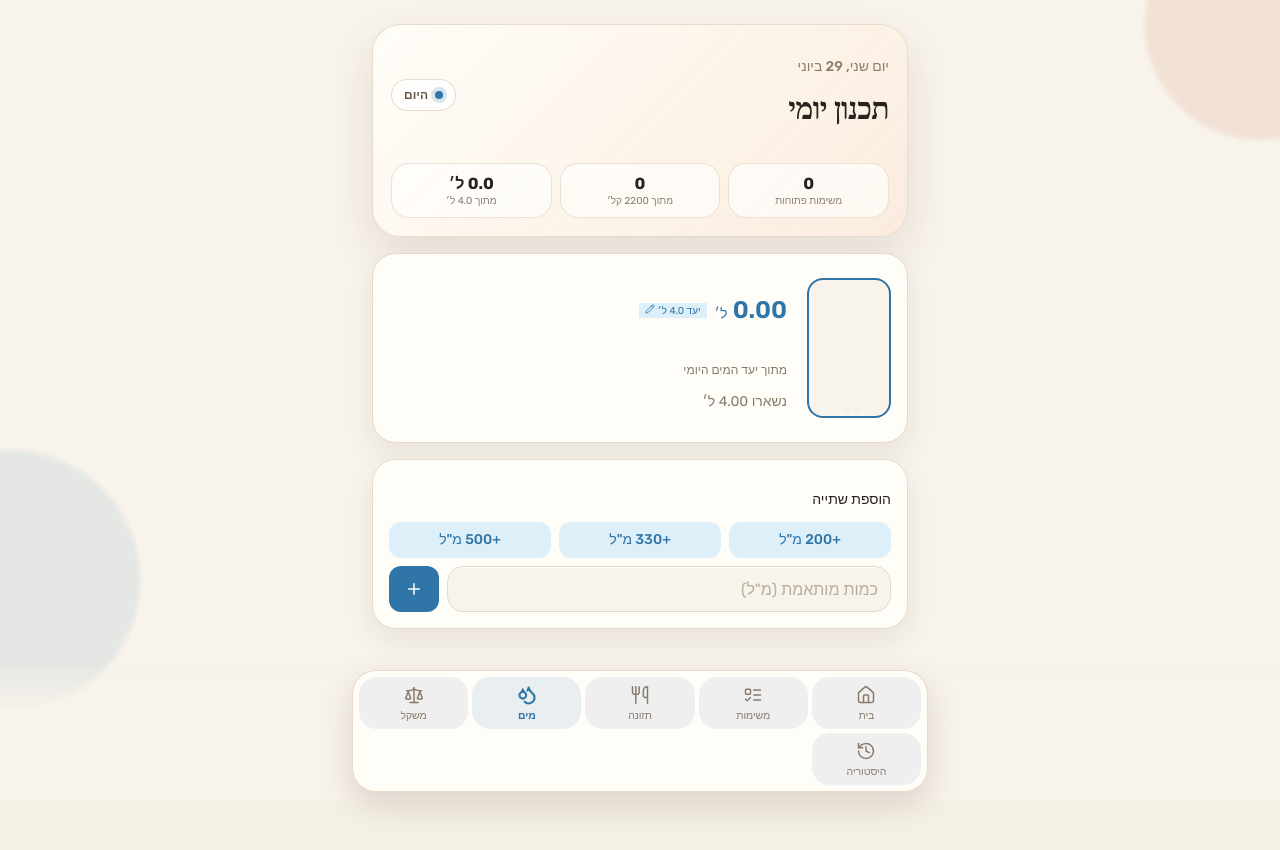
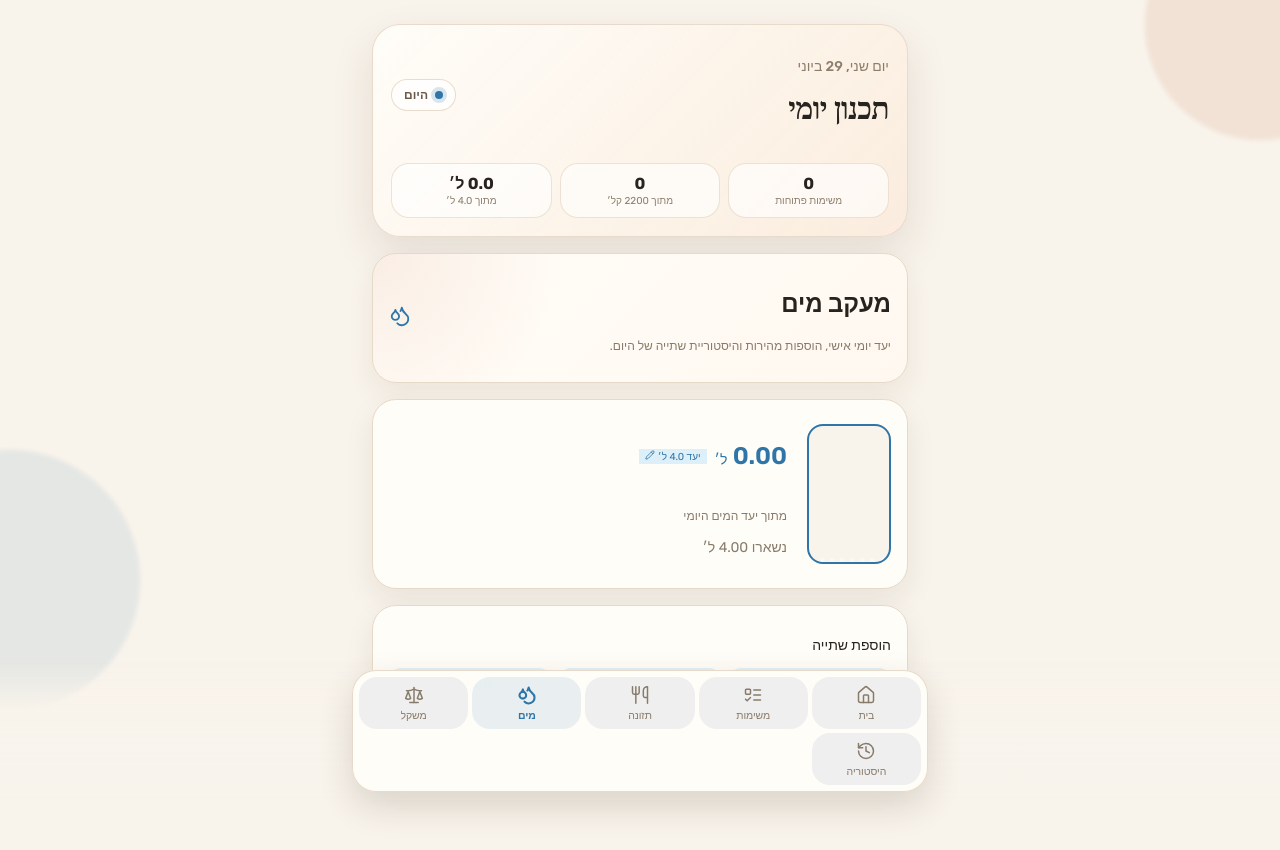
Before and after one commit to tomer55598-beep/-, a React (Vite) app: page / in a window 1280 px wide. Both pictures are taken after a click on the button "מים". Shown: the top 850 px of the page. Before the commit the page ends 800 px from the top, so only its background shows below. Built offline with nearby package versions, Linux system fonts and the light colour scheme; a web font is replaced by a local one.

Commit message:
Add files via upload

```diff
--- a/src/App.jsx
+++ b/src/App.jsx
@@ -1713,6 +1713,41 @@ function SmartTip({ text, good }) {
 }
 
 
+
+function SectionHeader({ icon: Icon, title, subtitle, accent = palette.foodAccent, action }) {
+  return (
+    <div className="section-hero rounded-3xl p-4 mb-4" style={{ border: `1px solid ${palette.border}` }}>
+      <div className="flex items-center justify-between gap-3">
+        <div className="min-w-0">
+          <h2 className="text-xl font-semibold" style={{ color: palette.ink }}>{title}</h2>
+          {subtitle && <p className="text-xs mt-1 leading-5" style={{ color: palette.mutedInk }}>{subtitle}</p>}
+        </div>
+        <div className="rounded-2xl p-3 flex-shrink-0" style={{ background: palette.bg, color: accent }}>
+          <Icon size={22} />
+        </div>
+      </div>
+      {action}
+    </div>
+  );
+}
+
+function ProgressCard({ label, value, sub, pct, accent, icon: Icon }) {
+  return (
+    <div className="rounded-2xl p-3" style={{ background: palette.surface, border: `1px solid ${palette.border}` }}>
+      <div className="flex items-center justify-between gap-2">
+        <span className="text-[11px]" style={{ color: palette.mutedInk }}>{label}</span>
+        {Icon && <Icon size={15} style={{ color: accent }} />}
+      </div>
+      <p className="text-lg font-semibold mt-1" style={{ color: palette.ink }}>{value}</p>
+      {sub && <p className="text-[10px] mt-0.5" style={{ color: palette.mutedInk }}>{sub}</p>}
+      <div className="h-1.5 rounded-full overflow-hidden mt-2" style={{ background: "#EFE7DB" }}>
+        <div className="h-full rounded-full" style={{ width: `${pct}%`, background: accent }} />
+      </div>
+    </div>
+  );
+}
+
+
 function TasksView({
   tasks, newTaskText, setNewTaskText, newTaskPriority, setNewTaskPriority, taskFilter, setTaskFilter,
   addTask, toggleTask, updateTaskStatus, updateTaskStatusText, updateTaskPriority, deleteTask, clearDoneTasks,
@@ -2590,11 +2625,11 @@ function FoodView({
                 <button
                   type="button"
                   onClick={() => setSelectedFoodImage(f.imageData)}
-                  className="h-14 w-14 rounded-xl overflow-hidden flex-shrink-0"
-                  style={{ border: `1px solid ${palette.border}`, background: palette.bg }}
+                  className="rounded-xl overflow-hidden food-entry-photo"
+                  style={{ width: 56, height: 56, minWidth: 56, maxWidth: 56, flexShrink: 0, border: `1px solid ${palette.border}`, background: palette.bg }}
                   title="פתח תמונה"
                 >
-                  <img src={f.imageData} alt={f.name} className="w-full h-full object-cover" />
+                  <img src={f.imageData} alt={f.name} style={{ width: "100%", height: "100%", objectFit: "cover", display: "block" }} />
                 </button>
               ) : null}
               <div className="flex-1">
@@ -2893,8 +2928,8 @@ function ProductLibraryModal({
               {visibleSavedFoods.map((p) => (
                 <div key={p.id} className="flex items-center gap-2 rounded-xl px-3 py-2 list-row" style={{ background: palette.bg, border: `1px solid ${palette.border}` }}>
                   {p.imageData ? (
-                    <div className="h-11 w-11 rounded-lg overflow-hidden flex-shrink-0" style={{ border: `1px solid ${palette.border}` }}>
-                      <img src={p.imageData} alt={p.name} className="w-full h-full object-cover" />
+                    <div className="rounded-lg overflow-hidden product-entry-photo" style={{ width: 44, height: 44, minWidth: 44, flexShrink: 0, border: `1px solid ${palette.border}` }}>
+                      <img src={p.imageData} alt={p.name} style={{ width: "100%", height: "100%", objectFit: "cover", display: "block" }} />
                     </div>
                   ) : null}
                   <div className="flex-1 min-w-0">
@@ -2998,6 +3033,13 @@ function HistoryView({ historyRows }) {
 function WaterView({ totalWater, waterPct, waterGoalReached, dailyWaterGoal, waterGoalInput, setWaterGoalInput, isEditingWaterGoal, setIsEditingWaterGoal, saveDailyWaterGoal, addWater, customWater, setCustomWater, waterEntries, removeWaterEntry }) {
   return (
     <div>
+      <SectionHeader
+        icon={Droplets}
+        title="מעקב מים"
+        subtitle="יעד יומי אישי, הוספות מהירות והיסטוריית שתייה של היום."
+        accent={palette.waterAccent}
+      />
+
       <Card>
         <div className="flex items-center gap-5">
           <div
@@ -3142,6 +3184,13 @@ function WeightView({ weightEntries, weightDate, setWeightDate, weightValue, set
 
   return (
     <div>
+      <SectionHeader
+        icon={Scale}
+        title="משקל גוף"
+        subtitle="מעקב שקילות, שינוי מהשקילה הקודמת, BMI ומגמה לאורך זמן."
+        accent={palette.weightAccent}
+      />
+
       <Card>
         {latest ? (
           <div className="flex items-center gap-5">
--- a/src/index.css
+++ b/src/index.css
@@ -401,3 +401,43 @@ button:active {
 .spin {
   animation: spin360 0.9s linear infinite;
 }
+
+
+.section-hero {
+  background:
+    radial-gradient(circle at top left, rgba(198, 103, 53, 0.10), transparent 34%),
+    linear-gradient(135deg, #fffdf8 0%, #fff8f0 100%);
+  box-shadow: 0 12px 28px rgba(83, 58, 35, 0.07);
+}
+
+.food-entry-photo,
+.product-entry-photo {
+  width: 56px !important;
+  height: 56px !important;
+  min-width: 56px !important;
+  max-width: 56px !important;
+}
+
+.product-entry-photo {
+  width: 44px !important;
+  height: 44px !important;
+  min-width: 44px !important;
+  max-width: 44px !important;
+}
+
+.food-entry-photo img,
+.product-entry-photo img {
+  width: 100% !important;
+  height: 100% !important;
+  object-fit: cover !important;
+  display: block !important;
+}
+
+.food-photo-preview img {
+  max-width: 96px !important;
+  max-height: 96px !important;
+}
+
+input[type="file"] {
+  display: none !important;
+}
```
